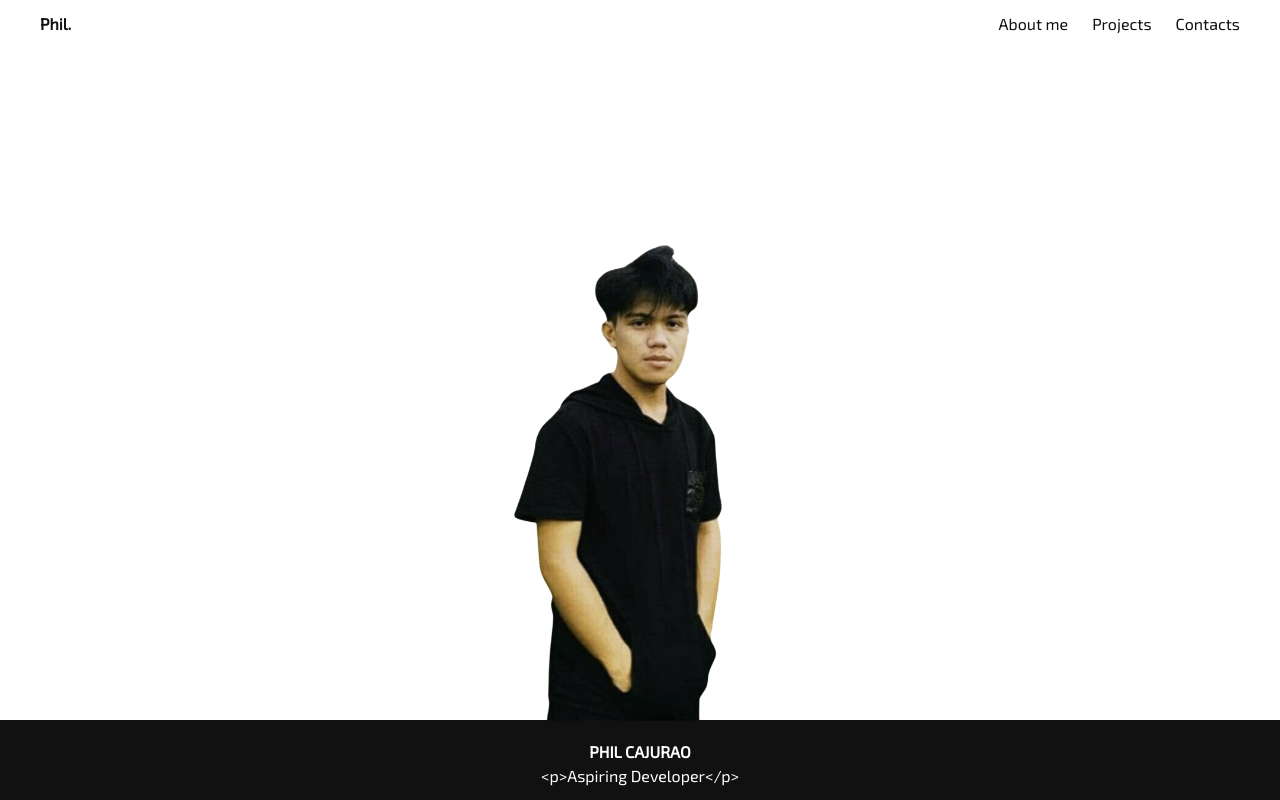
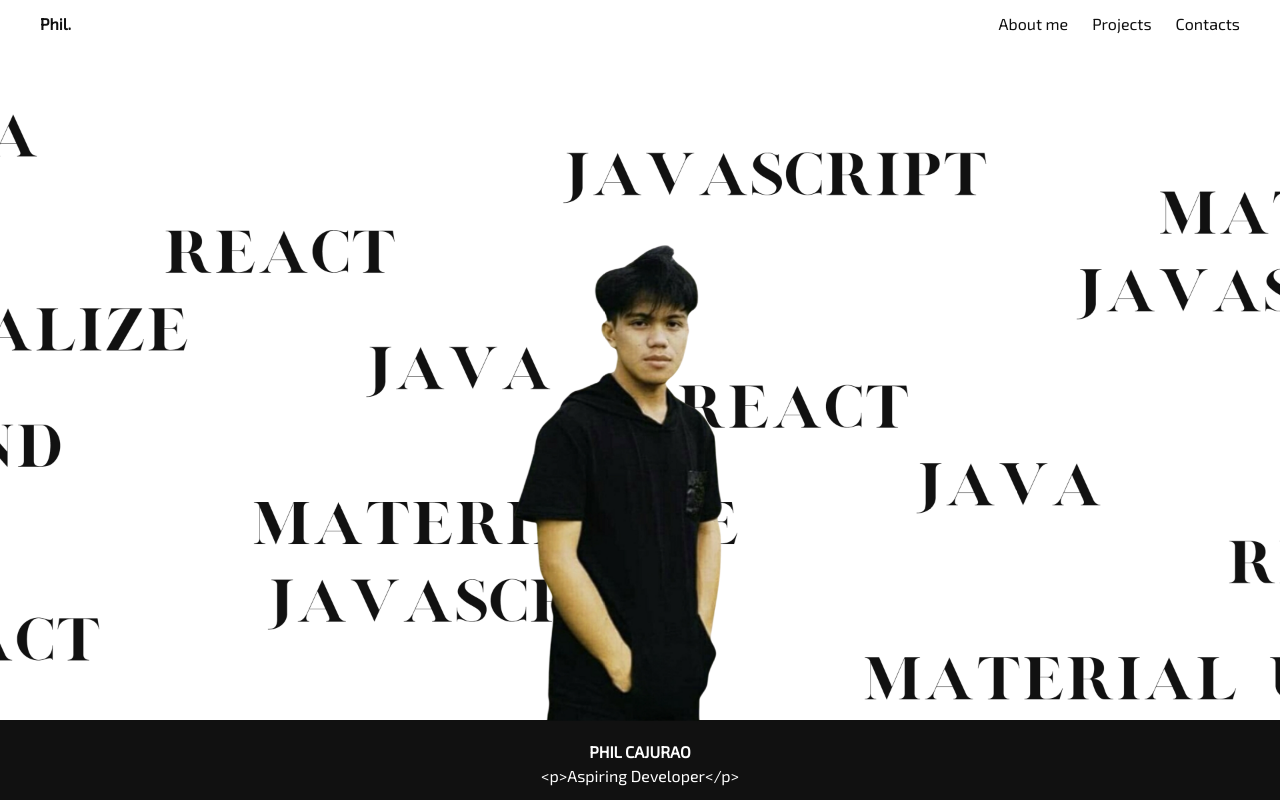
Before and after one commit to philcajurao/philcajurao.github.io, a React (Create React App) app: page / in a window 1280 px wide. Shown: the top 800 px of the page. Built offline with nearby package versions, Linux system fonts and the light colour scheme; the HTML template or start-up script is replaced by a standard one.

Commit message:
added background

```diff
--- a/src/App.js
+++ b/src/App.js
@@ -1,32 +1,60 @@
 import React from "react";
 import { BiMenu } from "react-icons/bi";
 import phil from "./images/Phil.png";
+import bg from "./images/Background.png";
 
 function App() {
+  const handleContextMenu = (e) => {
+    e.preventDefault();
+  };
+
+  const handleDoubleClick = (e) => {
+    e.preventDefault();
+  };
   return (
-    <div className="main text-[#111] bg-white caret-transparent">
+    <div
+      className="main text-[#111] caret-transparent"
+      onContextMenu={handleContextMenu}
+      onDoubleClick={handleDoubleClick}
+    >
       <div className="navbar top-0 w-full">
         <div className="fixed flex px-7 justify-between w-full">
           <button className="p-3 font-extrabold">Phil.</button>
           <div className="flex">
-            <BiMenu size={30} className="cursor-pointer sm:hidden self-center" />
+            <BiMenu
+              size={30}
+              className="cursor-pointer sm:hidden self-center"
+            />
             <ul className="sm:flex hidden ">
               <li>
-                <button className="p-3 cursor-pointer transition duration-300 hover:bg-[#111] hover:text-[#fefefe]">About me</button>
+                <button className="p-3 cursor-pointer transition duration-300 hover:bg-[#111] hover:text-[#fefefe]">
+                  About me
+                </button>
               </li>
               <li>
-                <button className="p-3 cursor-pointer transition duration-300 hover:bg-[#111] hover:text-[#fefefe]">Projects</button>
+                <button className="p-3 cursor-pointer transition duration-300 hover:bg-[#111] hover:text-[#fefefe]">
+                  Projects
+                </button>
               </li>
               <li>
-                <button className="p-3 cursor-pointer transition duration-300 hover:bg-[#111] hover:text-[#fefefe]">Contacts</button>
+                <button className="p-3 cursor-pointer transition duration-300 hover:bg-[#111] hover:text-[#fefefe]">
+                  Contacts
+                </button>
               </li>
             </ul>
           </div>
         </div>
       </div>
-
-      <div className="header flex justify-center h-[90vh] h-[90svh]">
-        <img src={phil} alt="Phil" className="w-96 mt-auto mb-[-1px]" draggable="false" />
+      <div className="fixed inset-0 z-[-1]">
+        <img src={bg} alt="Background" className="w-full h-full object-cover" />
+      </div>
+      <div className="header flex justify-center h-[90vh] h-[90svh] relative z-10">
+        <img
+          src={phil}
+          alt="Phil"
+          className="w-96 mt-auto mb-[-1px] pointer-events-none"
+          draggable="false"
+        />
       </div>
 
       <div className="content bg-[#111] p-3 bottom-0 z-20">
--- a/src/index.css
+++ b/src/index.css
@@ -12,6 +12,11 @@ body {
     sans-serif;
   -webkit-font-smoothing: antialiased;
   -moz-osx-font-smoothing: grayscale;
+  -moz-user-select: none; /* Firefox */
+  -ms-user-select: none; /* Internet Explorer */
+  -webkit-user-select: none; /* Safari and Chrome */
+  user-select: none;
+  background: url("../src/images/Background.png");
 }
 
 code {
```
Also changed, not shown: src/images/Background.png (added).
